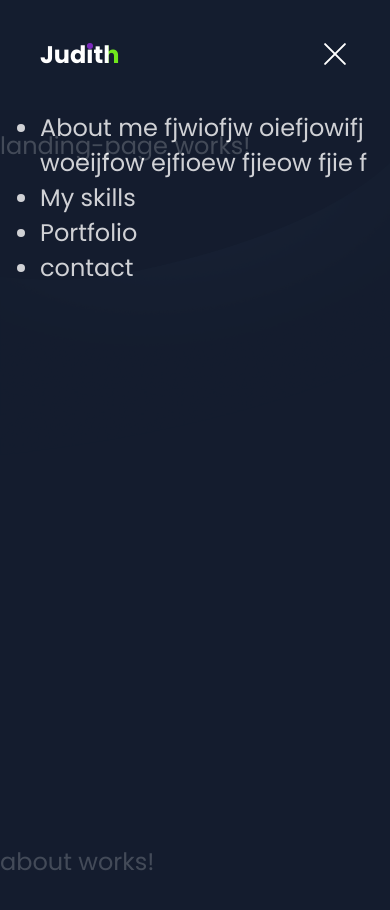
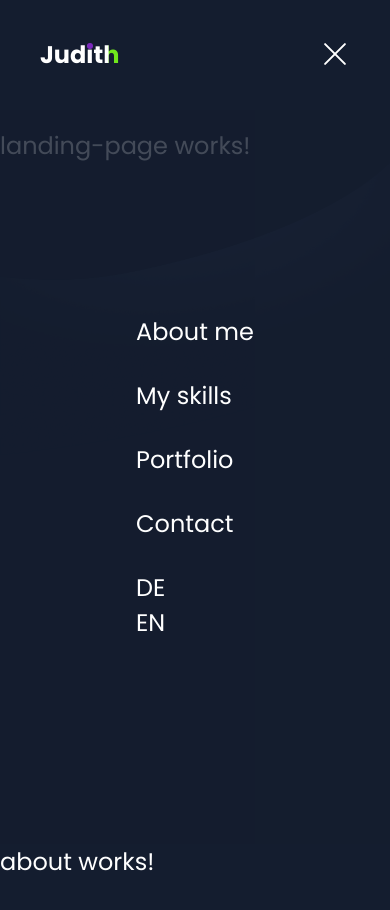
Before and after one commit to Judith-Lenz/portfolio, an Angular app: page / in a window 390 px wide. Both pictures are taken after a click on the element 335 px from the left and 54 px from the top of the page. Shown: the top 910 px of the page. Built offline with nearby package versions, Linux system fonts and the light colour scheme.

Commit message:
burger menu style

```diff
--- a/src/app/header/burger-menu/burger-menu.component.html
+++ b/src/app/header/burger-menu/burger-menu.component.html
@@ -6,14 +6,14 @@
   </div>
   <nav class="menu" [class.open]="menuOpen">
     <ul>
-      <li>
-        <a routerLink="/about" (click)="closeMenu()"
-          >About me fjwiofjw oiefjowifj woeijfow ejfioew fjieow fjie f</a
-        >
-      </li>
+      <li><a routerLink="/about" (click)="closeMenu()">About me</a></li>
       <li><a routerLink="/skills" (click)="closeMenu()">My skills</a></li>
       <li><a routerLink="/portfolio" (click)="closeMenu()">Portfolio</a></li>
-      <li><a routerLink="/contact" (click)="closeMenu()">contact</a></li>
+      <li><a routerLink="/contact" (click)="closeMenu()">Contact</a></li>
+      <div>
+        <div>DE</div>
+        <div>EN</div>
+      </div>
     </ul>
   </nav>
 </div>
--- a/src/app/header/burger-menu/burger-menu.component.scss
+++ b/src/app/header/burger-menu/burger-menu.component.scss
@@ -2,8 +2,28 @@
   display: none;
 }
 
+ul {
+  color: white;
+  list-style: none;
+  padding: 0;
+  display: grid;
+  justify-content: center;
+  gap: 29px;
+  width: fit-content;
+  margin: auto;
+}
+
+li {
+  color: white;
+  justify-self: start;
+  a {
+    cursor: pointer;
+  }
+}
+
 @media (max-width: 700px) {
   .burger-icon {
+    align-items: center;
     display: flex;
     width: 30px;
     height: 27px;
@@ -17,39 +37,48 @@
       height: 2px;
       background-color: white;
       border-radius: 3px;
-      transition: all 0.3s;
+      transition: transform 0.3s ease-in-out, opacity 0.3s ease-in-out,
+        width 0.15s ease-in-out;
     }
   }
 
-  .burger-icon.open {
-    .line:nth-child(1) {
-      transform: translateY(12px) rotate(45deg);
-    }
-    .line:nth-child(2) {
-      opacity: 0; /* Mittlere Linie ausblenden */
-    }
-    .line:nth-child(3) {
-      transform: translateY(-13px) rotate(-45deg);
-    }
+  .burger-icon.open .line:nth-child(2) {
+    width: 10px;
+    opacity: 1;
   }
 
+  .burger-icon.open .line:nth-child(2) {
+    opacity: 0;
+    transition-delay: 0.15s;
+  }
+
+  .burger-icon.open .line:nth-child(1) {
+    transform: translateY(12px) rotate(45deg);
+  }
+
+  .burger-icon.open .line:nth-child(3) {
+    transform: translateY(-13px) rotate(-45deg);
+  }
   .menu {
+    display: flex;
+    justify-content: center; /* Horizontal zentrieren */
+    align-items: center; /* Vertikal zentrieren */
     position: fixed;
     top: 110px;
     right: 0;
     width: 100%;
-    height: 100vh;
-    background-color: #141d2f;
-    opacity: 0;
-    visibility: hidden; /* Versteckt das Menü ohne es aus dem Layout zu nehmen */
-    transform: translateX(100%); /* Startet außerhalb des Bildschirms */
+    height: calc(100vh - 110px);
+    background-color: rgb(20, 29, 47, 0.8);
+    // opacity: 0;
+    visibility: hidden;
+    transform: translateX(100%);
     transition: transform 0.3s ease-in-out, opacity 0.3s ease-in-out,
       visibility 0.3s;
   }
 
   .menu.open {
-    transform: translateX(0); /* Menü fährt ins Bild */
-    opacity: 0.8;
-    visibility: visible; /* Menü wird sichtbar */
+    transform: translateX(0);
+    // opacity: 0.8;
+    visibility: visible;
   }
 }
--- a/src/app/header/burger-menu/burger-menu.component.ts
+++ b/src/app/header/burger-menu/burger-menu.component.ts
@@ -1,9 +1,10 @@
 import { Component } from '@angular/core';
+import { CommonModule } from '@angular/common';
 
 @Component({
   selector: 'app-burger-menu',
   standalone: true,
-  imports: [],
+  imports: [CommonModule],
   templateUrl: './burger-menu.component.html',
   styleUrl: './burger-menu.component.scss',
 })
--- a/src/app/header/header.component.scss
+++ b/src/app/header/header.component.scss
@@ -8,7 +8,7 @@ header {
   padding: 37px 100px;
   width: 100%;
   max-width: 1920px;
-
+  background-color: #141d2f;
   z-index: 1000;
   box-sizing: border-box;
 }
```
